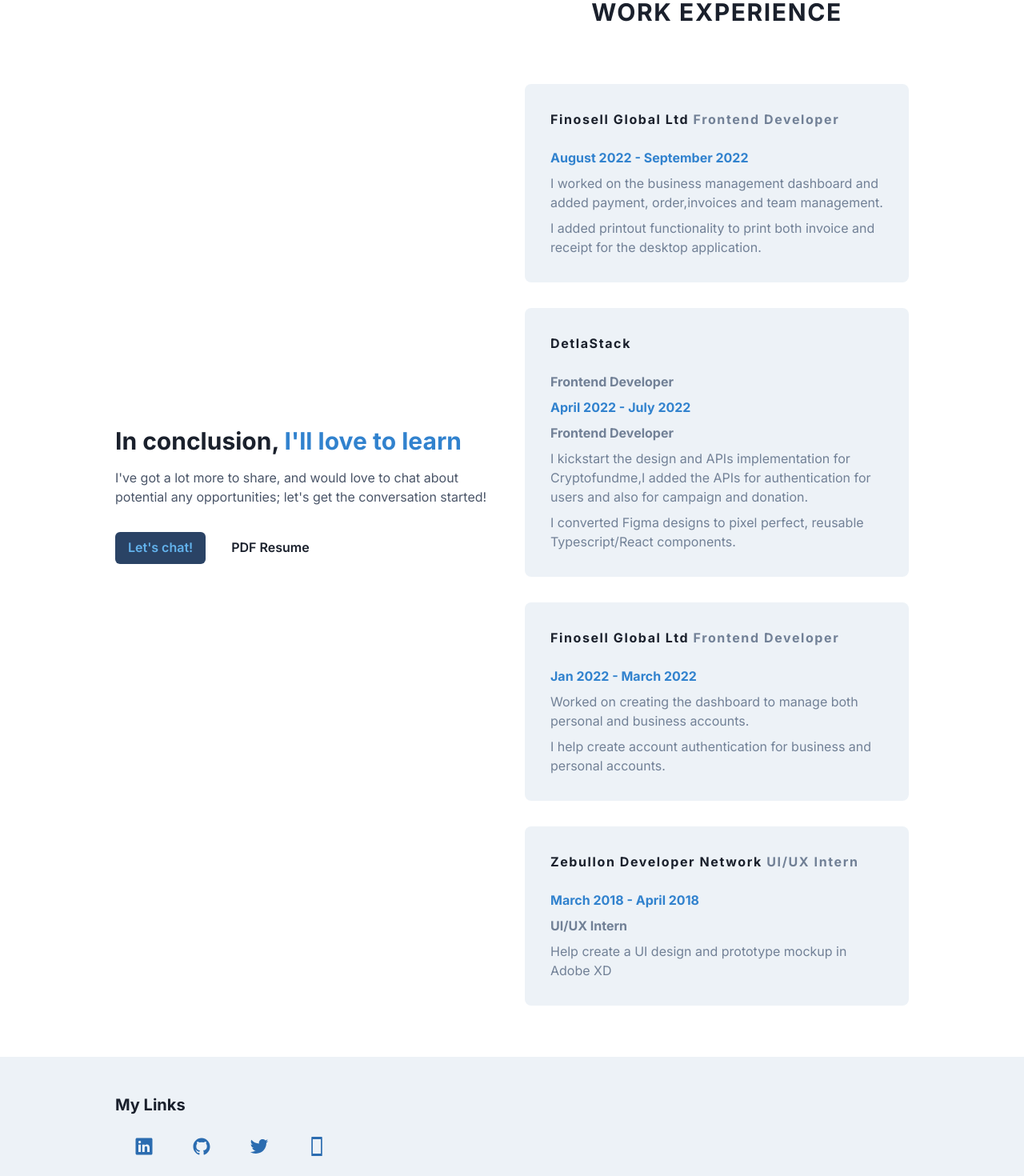
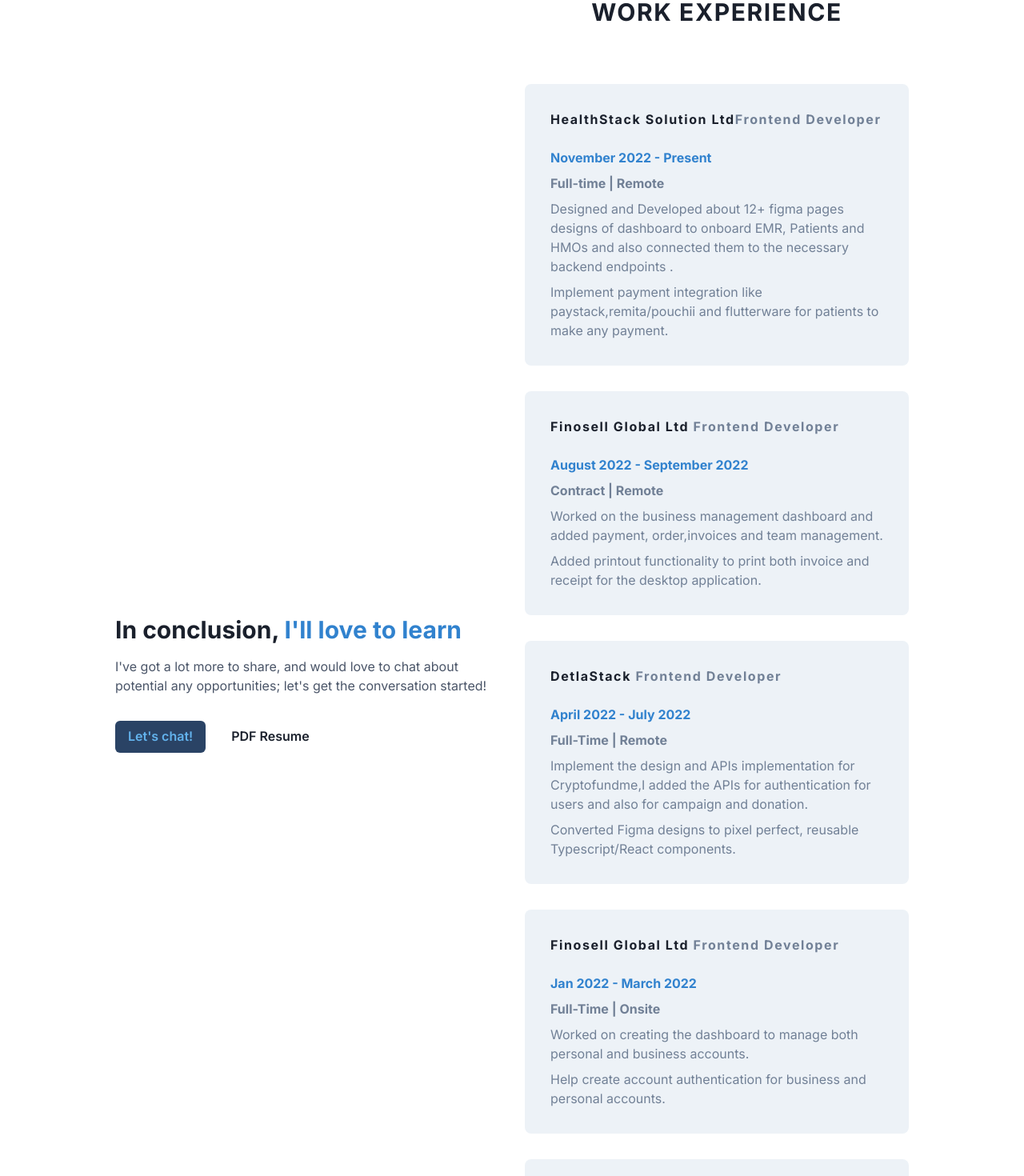
Before and after one commit to iamkennis/new-portfolio, a Next.js app: page / in a window 1280 px wide. Shown: the part 2720-4190 px from the top of the page at 80% size. Built offline with nearby package versions, Linux system fonts and the light colour scheme.

Commit message:
Update FunFacts.tsx

```diff
--- a/src/components/fun-facts/FunFacts.tsx
+++ b/src/components/fun-facts/FunFacts.tsx
@@ -20,13 +20,28 @@
        <Box bg={CardBg} borderRadius="lg" mt={8} p={8} position="relative">
          <Stack>
         <Text fontWeight="bold" pb={4} letterSpacing="0.1rem">
+            HealthStack Solution Ltd{""}
+            <chakra.span color={CardText} fontWeight="bold" className="no-wrap">Frontend Developer</chakra.span>
+        </Text>
+          <Text fontWeight="bold" color={HighlightText}>November 2022 - Present </Text>
+            <Text fontWeight="bold" color={CardText}>Full-time | Remote</Text>
+          <Text color={CardText}>Designed and Developed about 12+ figma pages designs of dashboard to onboard EMR, Patients and HMOs  and also connected them to the necessary backend endpoints .
+</Text>
+          <Text color={CardText}>Implement  payment integration like  paystack,remita/pouchii  and flutterware for patients to make any payment.</Text>
+
+      </Stack>
+      </Box>
+       <Box bg={CardBg} borderRadius="lg" mt={8} p={8} position="relative">
+         <Stack>
+        <Text fontWeight="bold" pb={4} letterSpacing="0.1rem">
             Finosell Global Ltd {""}
             <chakra.span color={CardText} fontWeight="bold" className="no-wrap">Frontend Developer</chakra.span>
         </Text>
           <Text fontWeight="bold" color={HighlightText}>August 2022 - September 2022</Text>
-          <Text color={CardText}>I worked on the business management dashboard and added payment, order,invoices and team management.
+            <Text fontWeight="bold" color={CardText}>Contract | Remote</Text>
+          <Text color={CardText}>Worked on the business management dashboard and added payment, order,invoices and team management.
 </Text>
-          <Text color={CardText}>I added printout functionality to print both  invoice and receipt  for the desktop application.
+          <Text color={CardText}>Added printout functionality to print both  invoice and receipt  for the desktop application.
 </Text>
 
       </Stack>
@@ -34,16 +49,17 @@
           <Box bg={CardBg} borderRadius="lg" mt={8} p={8}  position="relative">
       <Stack>
         <Text fontWeight="bold" pb={4} letterSpacing="0.1rem">
-            DetlaStack
+            DetlaStack {""}
+           <chakra.span color={CardText} fontWeight="bold" className="wrap">Frontend Developer</chakra.span>
           </Text>
-           <chakra.span color={CardText} fontWeight="bold" className="wrap">Frontend Developer</chakra.span>
+
         <Text fontWeight="bold" color={HighlightText}>April 2022 - July 2022</Text>
-        <Text fontWeight="bold" color={CardText}>Frontend Developer</Text>
+        <Text fontWeight="bold" color={CardText}>Full-Time | Remote</Text>
         <Text color={CardText}>
-          I kickstart the design and APIs implementation for Cryptofundme,I added the APIs for authentication for users and also for campaign and donation.
+          Implement the design and APIs implementation for Cryptofundme,I added the APIs for authentication for users and also for campaign and donation.
           </Text>
            <Text color={CardText}>
-         I converted Figma designs to pixel perfect, reusable Typescript/React components.
+         Converted Figma designs to pixel perfect, reusable Typescript/React components.
         </Text>
       </Stack>
       </Box>
@@ -55,9 +71,10 @@
             <chakra.span color={CardText} fontWeight="bold" className="no-wrap">Frontend Developer</chakra.span>
         </Text>
           <Text fontWeight="bold" color={HighlightText}>Jan 2022 - March 2022</Text>
+            <Text fontWeight="bold" color={CardText}>Full-Time | Onsite</Text>
           <Text color={CardText}>Worked on creating the dashboard to manage both personal and business accounts.
 </Text>
-          <Text color={CardText}>I help create account authentication for business and personal accounts.</Text>
+          <Text color={CardText}>Help create account authentication for business and personal accounts.</Text>
 
       </Stack>
       </Box>
@@ -67,12 +84,14 @@
     <Stack>
         <Text fontWeight="bold" pb={4} letterSpacing="0.1rem">
             Zebullon Developer Network {""}
-            <chakra.span color={CardText} fontWeight="bold" className="no-wrap">UI/UX Intern</chakra.span>
+            <chakra.span color={CardText} fontWeight="bold" className="no-wrap">Frontend Developer Intern</chakra.span>
         </Text>
-          <Text fontWeight="bold" color={HighlightText}>March 2018 - April 2018
+          <Text fontWeight="bold" color={HighlightText}>August 2021 - October 2021
+
 </Text>
-          <Text fontWeight="bold" color={CardText}>UI/UX Intern</Text>
-        <Text color={CardText}>Help create a UI design and prototype  mockup in Adobe XD </Text>
+           <Text fontWeight="bold" color={CardText}>Full-Time | Remote</Text>
+        <Text color={CardText}>Help convert  mockups design with Html/Css/Javascripts</Text>
+       <Text color={CardText}>Build email template from figma designs</Text>
       </Stack>
     </Box>
       </>
```
